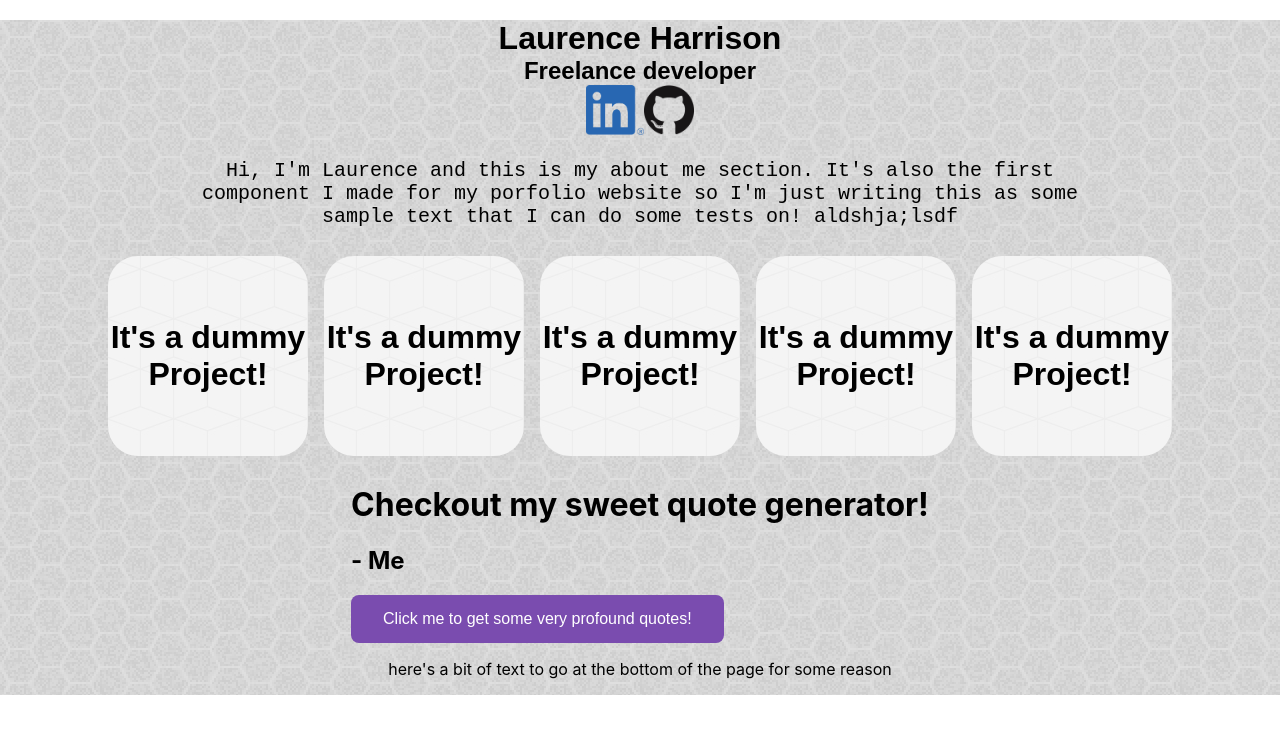
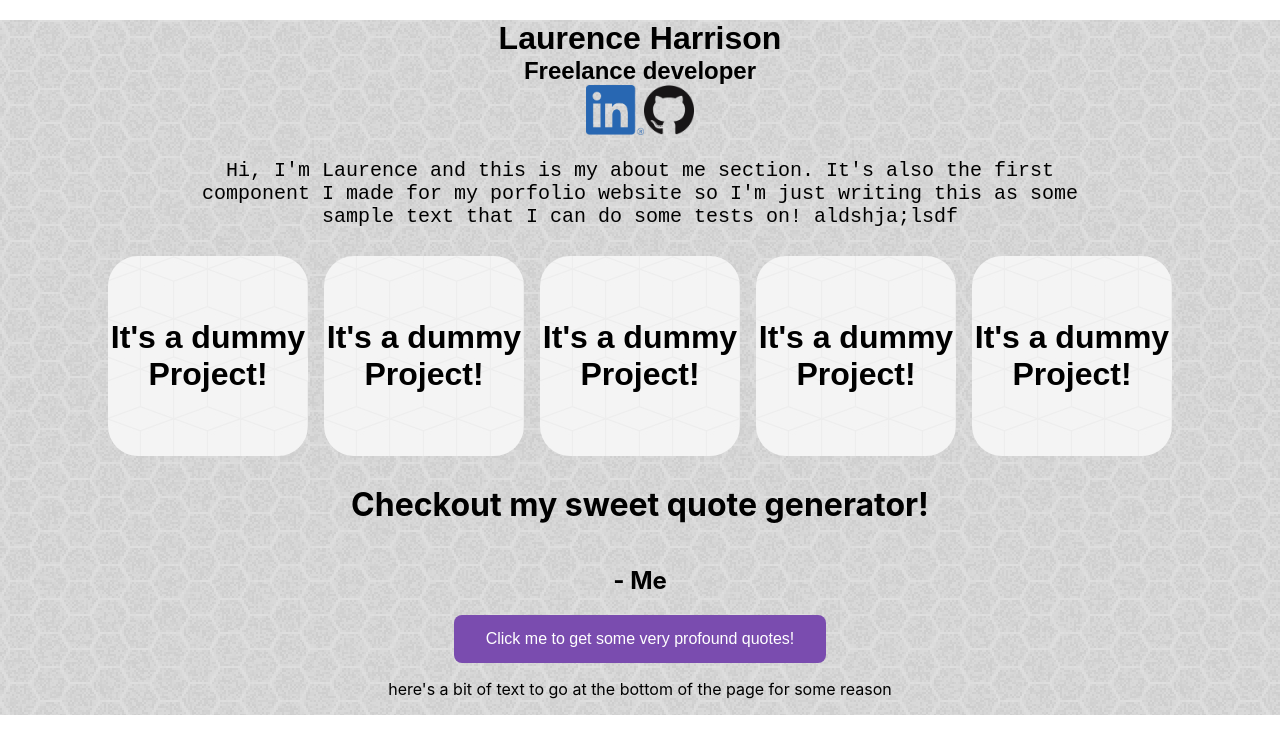
Before and after one commit to laurieharry/my-portfolio-website, a React (Create React App) app: page / in a window 1280 px wide. Shown: the top 754 px of the page. Built offline with nearby package versions, Linux system fonts and the light colour scheme.

Commit message:
remove randomQuote css

```diff
--- a/src/components/Components.css
+++ b/src/components/Components.css
@@ -40,11 +40,6 @@
   width: 100%;
 }
 
-.randomQuote {
-  display: flex;
-  width: 100%;
-}
-
 .button {
   background-color: #7a4caf;
   border: none;
--- a/src/components/randomQuote.js
+++ b/src/components/randomQuote.js
@@ -25,7 +25,7 @@ class RandomQuote extends Component {
 
   render() {
     return (
-      <div id="quotebox">
+      <div id="quotebox" className="container">
         <h1 id="text">{this.state.quote}</h1>
         <h2 id="author">- {this.state.author}</h2>
         <button id="new-quote" className="button" onClick={this.getQuote}>
```
